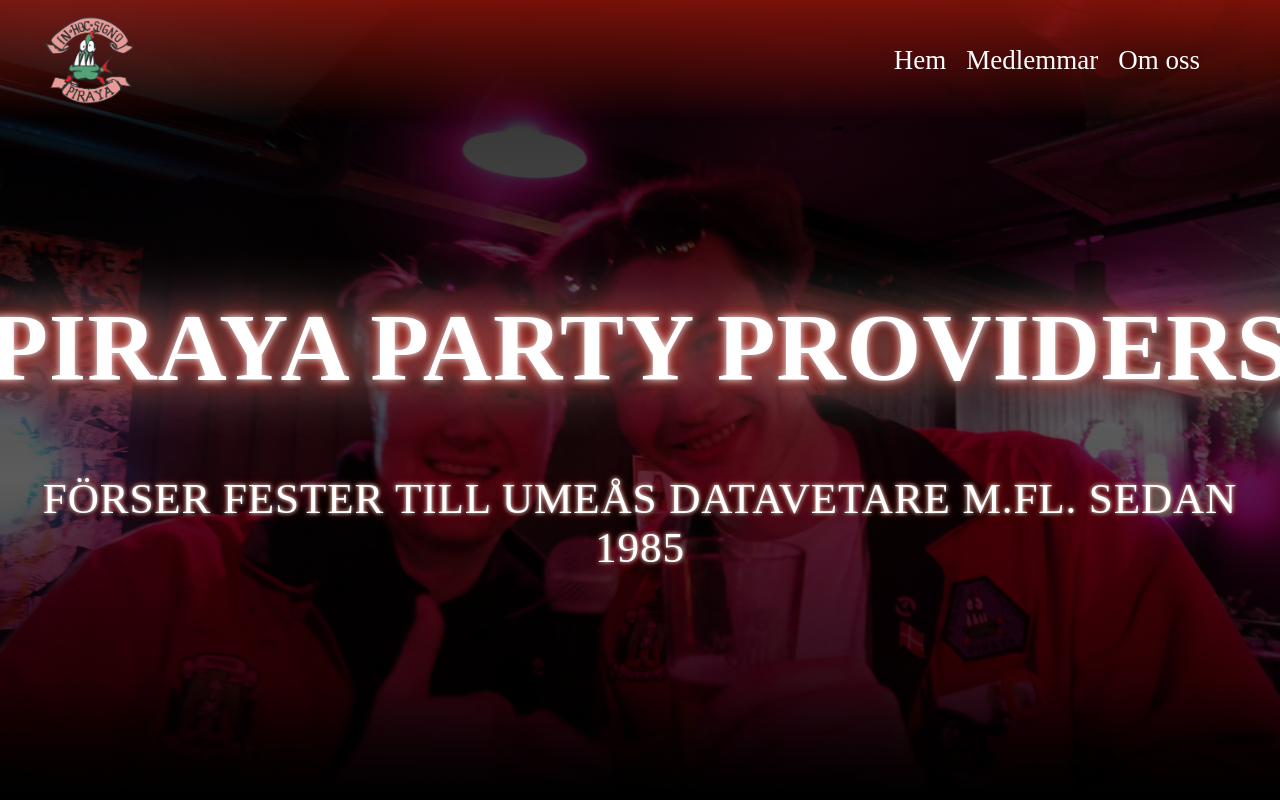
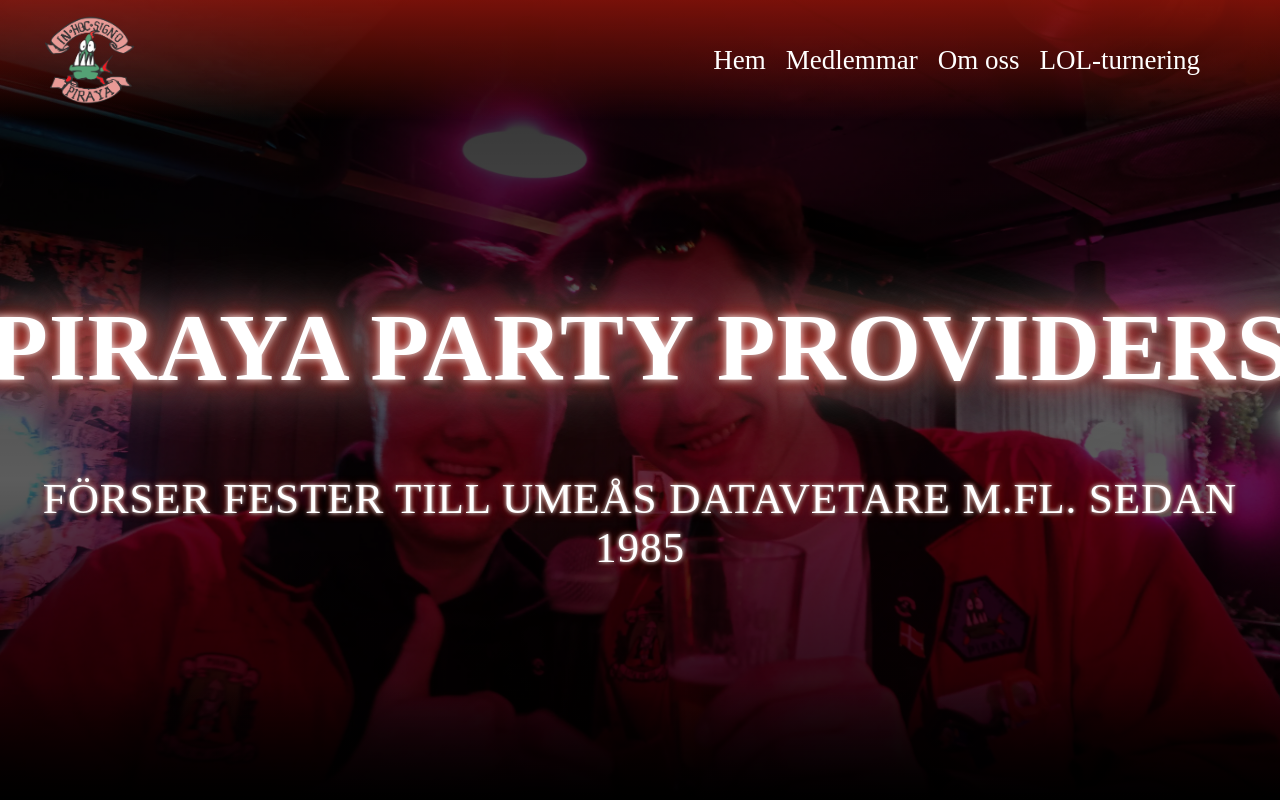
Before and after one commit to hinokzakir/piraya-webpage, a Vue app in the folder frontend/: page / in a window 1280 px wide. Shown: the top 800 px of the page. Built offline with nearby package versions, Linux system fonts and the light colour scheme; no server answers; the database is empty; a web font is replaced by a local one.

Commit message:
added league to navbar

```diff
--- a/frontend/src/components/MainNavbar.vue
+++ b/frontend/src/components/MainNavbar.vue
@@ -26,7 +26,8 @@ export default {
 			navItems: [
 				{ to: '/', label: 'Hem' },
 				{ to: '/members', label: 'Medlemmar' },
-				{ to: '/about', label: 'Om oss' }
+				{ to: '/about', label: 'Om oss' },
+				{ to: '/lol', label: 'LOL-turnering' }
 			]
 		}
 	},
```
